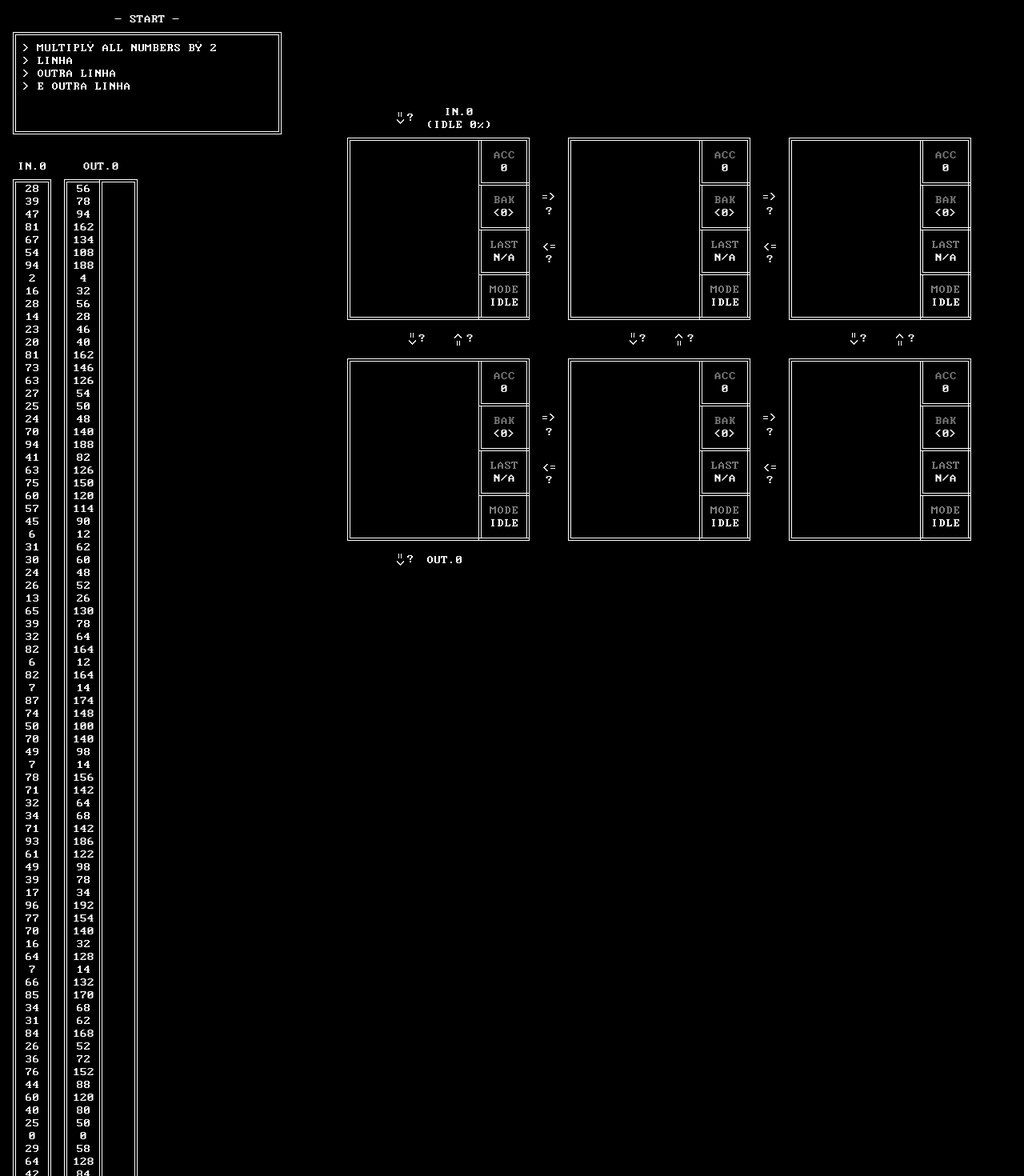
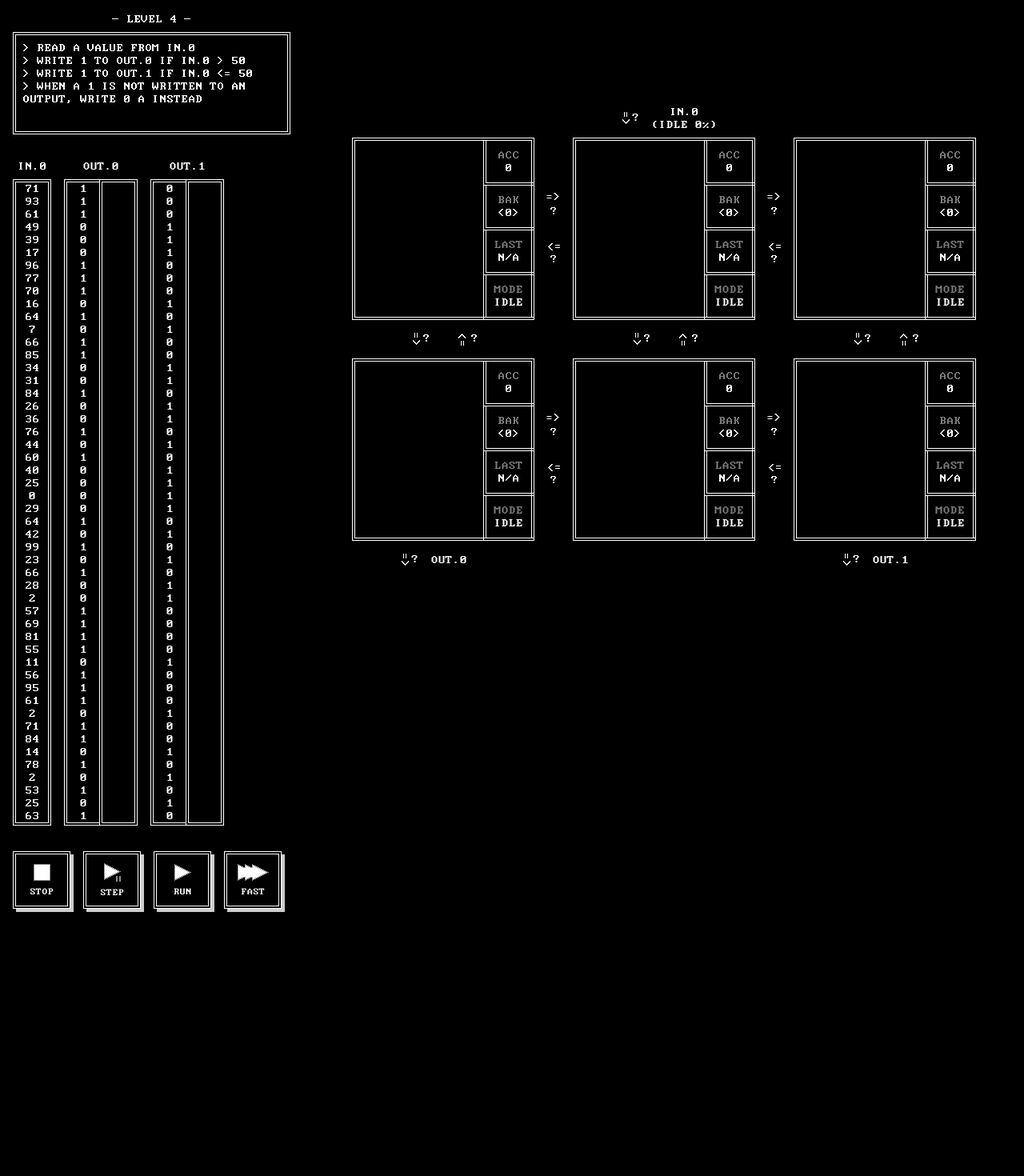
Before and after one commit to GilTeixeira/TIS-100-Emulator, a React (Create React App) app: page / in a window 1280 px wide. Shown: the top 1470 px of the page at 80% size. After the commit the page ends 1152 px from the top, so only its background shows below. Built offline with nearby package versions, Linux system fonts and the light colour scheme.

Commit message:
Fix level finishing and add all levels

```diff
--- a/src/App.tsx
+++ b/src/App.tsx
@@ -2,12 +2,11 @@ import React from 'react'
 import './style/App.css'
 
 import { Tis100 } from './logic/tis_100'
-import { level1, level2, level3 } from './logic/level'
+import { levels } from './logic/level'
 
 import NodeGrid from './components/NodeGrid'
 import ControlPanel from './components/ControlPanel'
-import { CommandParser } from './logic/command_parser';
-import { Source, Sink, NullSource, NullSink } from './logic/node'
+import { NullSink, NullSource } from './logic/node'
 
 enum State {
   IDLE,
@@ -19,21 +18,21 @@ enum State {
 type AppState = {
   tis_100: Tis100
   state: State
+  currentLevel: number
 }
 
 type AppProps = {}
 
 class App extends React.Component<AppProps, AppState> {
   private interval
-  private nextLevelTreshold : number = 39
-  private levelIndex = 0
 
   constructor(props) {
     super(props)
 
     this.state = {
-      tis_100: new Tis100(level1),
-      state: State.IDLE
+      tis_100: new Tis100(levels[0]),
+      state: State.IDLE,
+      currentLevel: 0
     }
   }
 
@@ -87,7 +86,10 @@ class App extends React.Component<AppProps, AppState> {
     }
 
     this.state.tis_100.step()
+    this.checkEndLevel()
     this.refreshRender()
+
+    this.state.tis_100.getGrid().forEach(row => row.forEach(node => console.log(node)))
   }
 
   run() {
@@ -97,17 +99,9 @@ class App extends React.Component<AppProps, AppState> {
       clearInterval(this.interval)
       this.interval = setInterval(() => {
         this.state.tis_100.step()
-
-        let outputs = this.state.tis_100.getSinks()[0].getOutputs()
-
-
-        if(outputs.length === this.nextLevelTreshold){
-          this.compareResults()
-          clearInterval(this.interval)
-        }
-
+        this.checkEndLevel()
         this.refreshRender()
-      }, 250)
+      }, 500)
       this.setState(state => ({ ...state, state: State.RUN }))
     }
   }
@@ -119,6 +113,7 @@ class App extends React.Component<AppProps, AppState> {
       clearInterval(this.interval)
       this.interval = setInterval(() => {
         this.state.tis_100.step()
+        this.checkEndLevel()
         this.refreshRender()
       }, 10)
       this.setState(state => ({ ...state, state: State.FAST }))
@@ -132,50 +127,62 @@ class App extends React.Component<AppProps, AppState> {
     }))
   }
 
-  compareResults(): boolean{
+  checkEndLevel(): void {
+    if (
+      this.state.tis_100.getSinks().every(sink => {
+        if (sink instanceof NullSink) return true
+        else return sink.getOutputs().length >= 50
+      })
+    ) {
+      this.compareResults()
+      clearInterval(this.interval)
+    }
+  }
 
+  compareResults(): boolean {
     let equalOutput: boolean = true
 
-    let sinksOut = this.state.tis_100.getSinks().map(sink => sink.getOutputs())
+    let sinkOutputs = this.state.tis_100
+      .getSinks()
+      .filter(sink => !(sink instanceof NullSink))
+      .map(sink => sink.getOutputs())
 
-    let originalInput = this.state.tis_100.getSources().map(source => source.getOriginalInputs())
+    let originalInputs = this.state.tis_100
+      .getSources()
+      .filter(source => !(source instanceof NullSource))
+      .map(source => source.getOriginalInputs())
 
-    let trueResults = this.state.tis_100.getLevel().transform(originalInput)
+    let trueResults = this.state.tis_100.getLevel().transform(originalInputs)
 
-    sinksOut.forEach((skinOutEl, i) => {
-      if(skinOutEl !== null)
-      skinOutEl.forEach((element,e) => {
-        if (trueResults[i][e] !== element) {
-          equalOutput = false
-        }
-      })
+    sinkOutputs.forEach((sinkArray, i) => {
+      if (sinkArray !== null)
+        sinkArray.forEach((value, e) => {
+          if (trueResults[i][e] !== value) {
+            equalOutput = false
+          }
+        })
     })
 
-    if(equalOutput){
+    if (equalOutput) {
       this.changeLevel()
     }
 
     return equalOutput
   }
 
-  changeLevel(){
-
-    switch(this.levelIndex++){
-      case 0:
-          this.setState({
-            tis_100: new Tis100(level2),
-            state: State.IDLE
-            }
-          )
-          break;
-      case 1:
-        this.setState({
-          tis_100: new Tis100(level3),
-          state: State.IDLE
-          }
-        )
-        break;
-    }
+  changeLevel() {
+    if (this.state.currentLevel + 1 >= levels.length)
+      this.setState(state => ({
+        tis_100: new Tis100(levels[0]),
+        state: State.IDLE,
+        currentLevel: state.currentLevel + 1
+      }))
+    else
+      this.setState(state => ({
+        tis_100: new Tis100(levels[state.currentLevel + 1]),
+        state: State.IDLE,
+        currentLevel: state.currentLevel + 1
+      }))
   }
 }
 
--- a/src/components/ControlPanel.tsx
+++ b/src/components/ControlPanel.tsx
@@ -39,7 +39,7 @@ class ControlPanel extends React.Component<ControlPanelProps> {
           <Button name='stop' image={stop} onClick={this.props.onStopClicked} />
           <Button name='step' image={step} onClick={this.props.onStepClicked} />
           <Button name='run' image={run} onClick={this.props.onRunClicked} />
-          <Button name='step' image={fast} onClick={this.props.onFastClicked} />
+          <Button name='fast' image={fast} onClick={this.props.onFastClicked} />
         </div>
       </div>
     )
--- a/src/components/LevelInfo.tsx
+++ b/src/components/LevelInfo.tsx
@@ -11,13 +11,13 @@ class LevelInfo extends React.Component<LevelInfoProps> {
     let desc = this.props.description
 
     let desLines = desc.split('\n').map((item, i) => {
-      return <ul key={i}>{`> ${item} `}</ul>;
+      return <p key={i}>{`> ${item} `}</p>;
     });
 
     return (
       <div className='levelInfo'>
         <h1>{`- ${this.props.title} -`}</h1>
-        <p>{desLines}</p>
+        <div className='levelDescription'>{desLines}</div>
       </div>
     )
   }
--- a/src/logic/level.ts
+++ b/src/logic/level.ts
@@ -11,39 +11,58 @@ export type level = {
   transform: transform
 }
 
-export let level1: level = {
-  title: 'Start',
-  description: 'Multiply all numbers by 2\nLinha\nOutra Linha\nE outra linha',
-  x: 3,
-  y: 2,
-  sources: [0],
-  sinks: [0],
-  transform: (sourceValues: number[][]) =>
-    sourceValues.map(source => source.map(value => value * 2)),
-}
-
-
-export let level2: level = {
-  title: 'Start',
-  description: 'Write to OUT 1 if IN is higher than 50\nWrite to OUT 0 otherwise',
-  x: 3,
-  y: 2,
-  sources: [0],
-  sinks: [0],
-  transform: (sourceValues: number[][]) =>
-    sourceValues.map(source => source.map(value => {
-      if(value > 50)
-        {return 1} else
-      {return 0}}))
-}
-
-export let level3: level = {
-  title: 'Start',
-  description: 'Multiply all the numbers by 4',
-  x: 3,
-  y: 2,
-  sources: [0],
-  sinks: [0],
-  transform: (sourceValues: number[][]) =>
-    sourceValues.map(source => source.map(value => value * 4))
-}
+export const levels: level[] = [
+  // {
+  //   title: 'Level 1',
+  //   description:
+  //     'Read a value from in.0 and write it to out.0\nRead a value from in.1 and write it to out.1',
+  //   x: 3,
+  //   y: 3,
+  //   sources: [0, 2],
+  //   sinks: [0, 2],
+  //   transform: (sourceValues: number[][]) => sourceValues
+  // },
+  // {
+  //   title: 'Level 2',
+  //   description:
+  //     'Read a value from in.0\nDouble the value\nWrite the value to out.1',
+  //   x: 2,
+  //   y: 2,
+  //   sources: [1],
+  //   sinks: [0],
+  //   transform: (sourceValues: number[][]) => sourceValues.map(source => source.map(value => value * 2))
+  // },
+  // {
+  //   title: 'Level 3',
+  //   description:
+  //     'Read values from in.0 and in.1\nwrite in.0 - in.1 to out.0\nwrite in.1 - in.0 to out.1',
+  //   x: 4,
+  //   y: 3,
+  //   sources: [1,2],
+  //   sinks: [1,2],
+  //   transform: (sourceValues: number[][]) =>
+  //     {
+  //       const outs: number[][] = []
+  //       outs.push(sourceValues[0].map((value, i) => value - sourceValues[1][i]))
+  //       outs.push(sourceValues[1].map((value, i) => value - sourceValues[0][i]))
+  //       return outs
+  //     }
+  // },
+  {
+    title: 'Level 4',
+    description: 'Read a value from in.0\nwrite 1 to out.0 if in.0 > 50\nwrite 1 to out.1 if in.0 <= 50\nwhen a 1 is not written to an output, write 0 a instead',
+    x: 3,
+    y: 2,
+    sources: [1],
+    sinks: [0, 2],
+    transform: (sourceValues: number[][]) => {
+      const out0 : number[] = []
+      const out1 : number[] = []
+      sourceValues[0].forEach(value => {
+        out0.push(value > 50 ? 1 : 0)
+        out1.push(value > 50 ? 0 : 1)
+      })
+      return [out0, out1]
+    }
+  }
+]
--- a/src/logic/node.ts
+++ b/src/logic/node.ts
@@ -4,7 +4,7 @@ import Command from './commands'
 import { CommandParser } from './command_parser'
 
 export abstract class Node {
-  protected static _id: number = 0
+  public static _id: number = 0
   protected id: number
   protected totalCycles: number = 0
   protected idleCycles: number = 0
@@ -182,7 +182,7 @@ export class BasicExecutionNode extends Node {
 export class Sink extends Node {
   private srcPort: Port
   private outputs: number[] = []
-  protected static _id: number = 0
+  public static _id: number = 0
 
   constructor() {
     super()
@@ -232,7 +232,7 @@ export class Source extends Node {
   private dstPort: Port
   private inputs: number[] = []
   private originalInputs: number[] = []
-  protected static _id: number = 0
+  public static _id: number = 0
 
   constructor() {
     super()
@@ -269,7 +269,7 @@ export class Source extends Node {
 
   initInputs() {
     let n: number = 0
-    for (let i = 0; i < 100; i++) {
+    for (let i = 0; i < 50; i++) {
       n = Math.floor(Math.random() * 100)
       this.inputs.push(n)
       this.originalInputs.push(n)
@@ -294,5 +294,9 @@ export class NullSource extends Source {
     return null
   }
 
+  getOriginalInputs() {
+    return null
+  }
+
   execute() {}
 }
--- a/src/logic/tis_100.ts
+++ b/src/logic/tis_100.ts
@@ -1,5 +1,5 @@
 import { NodeFactory } from './node_factory'
-import { BasicExecutionNode, Source, Sink } from './node'
+import { BasicExecutionNode, Node, Source, Sink } from './node'
 import { level } from './level'
 import { Tis100State } from './macros'
 
@@ -18,6 +18,11 @@ export class Tis100 {
       level.sources,
       level.sinks
     )
+
+    Node._id = 0
+    Sink._id = 0
+    Source._id = 0
+
     this.nodeGrid = nodeFactory.getNodeGrid()
     this.sinks = nodeFactory.getSinks()
     this.sources = nodeFactory.getSources()
--- a/src/style/App.css
+++ b/src/style/App.css
@@ -68,7 +68,7 @@ body {
   margin-bottom: 8px;
 }
 
-.levelInfo p {
+.levelInfo .levelDescription {
   width: 100%;
   height: 128px;
   overflow: hidden;
```
